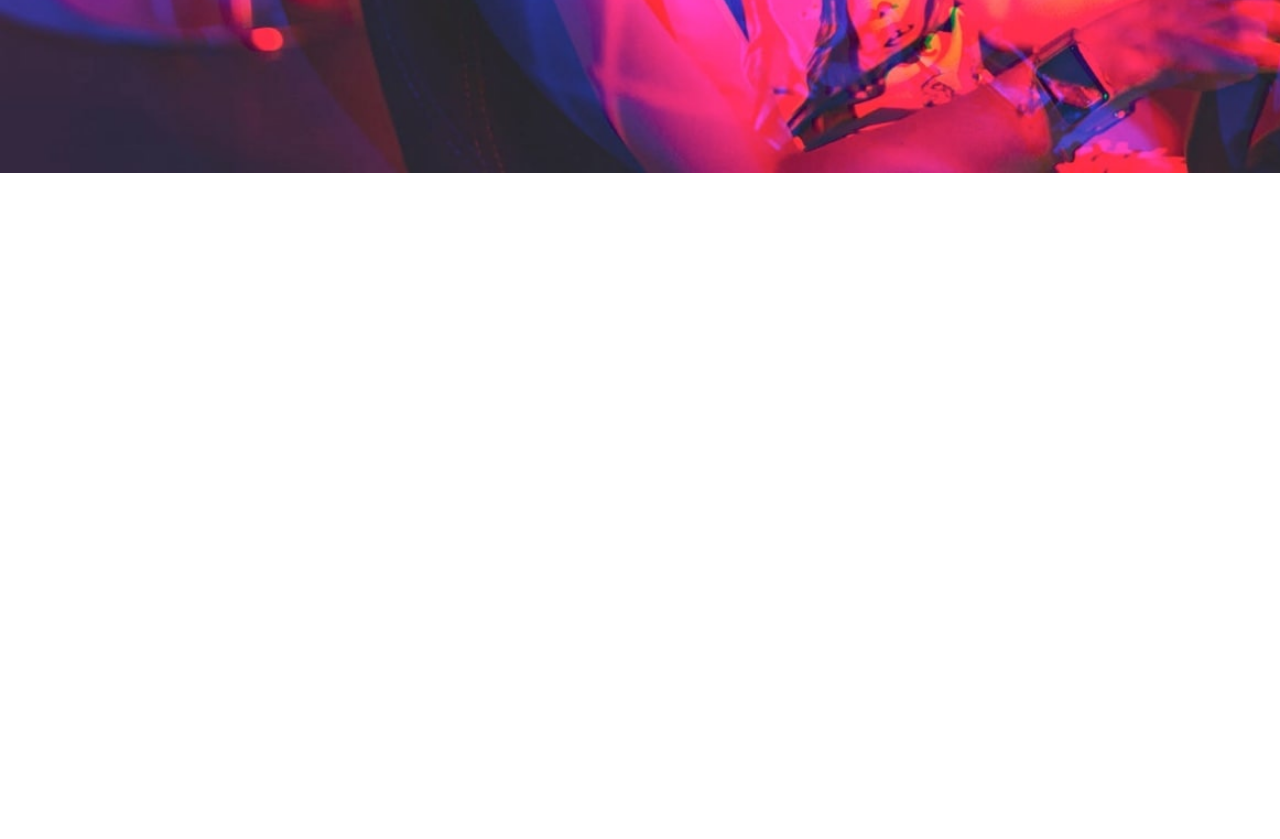
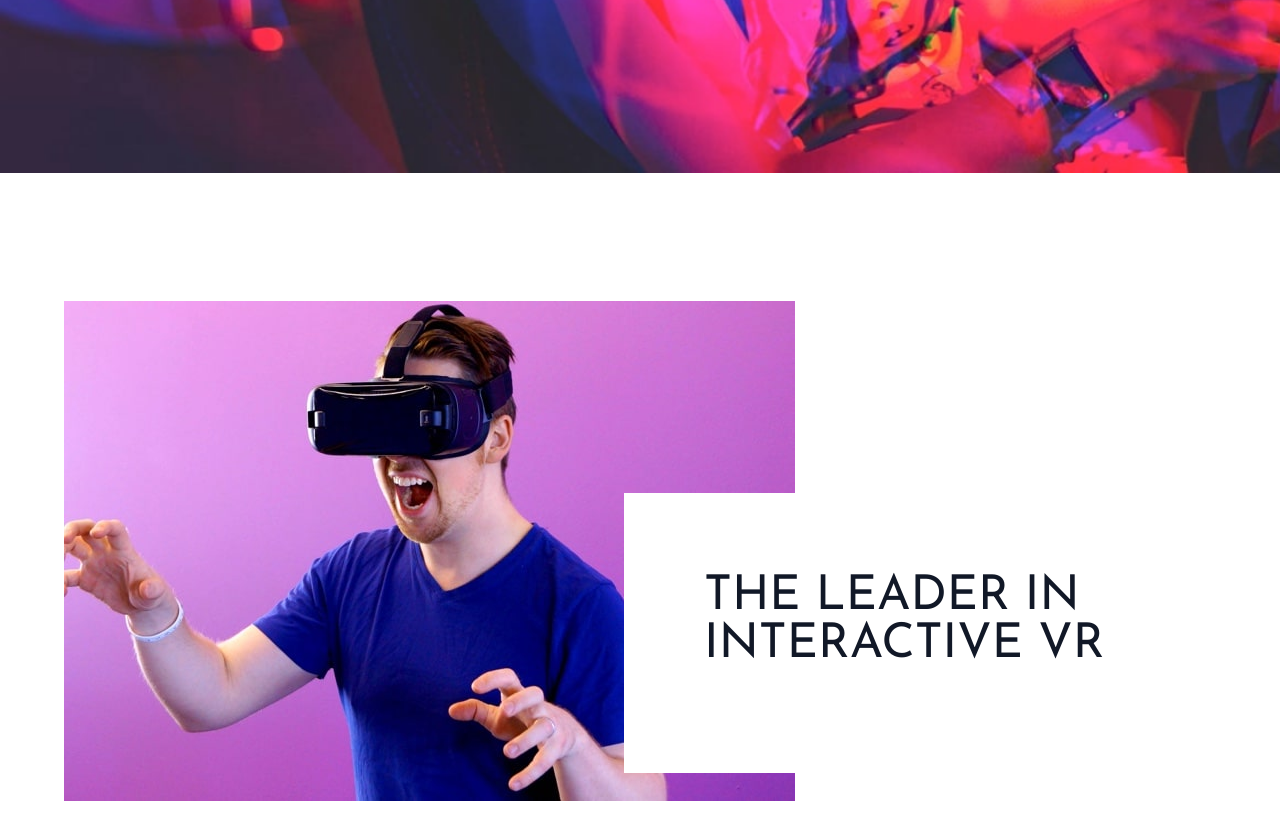
Before and after one commit to eddyK15501/loopstudios-tailwind, a website: page index.html in a window 1280 px wide. Shown: the part 543-1382 px from the top of the page. Before the commit the page ends 800 px from the top, so only its background shows below. Drawn offline with Linux system fonts and the light colour scheme.

Commit message:
feature section containerized; heading positioned absolute to parent <div>

```diff
--- a/index.html
+++ b/index.html
@@ -58,5 +58,21 @@
         </div>
       </div>
     </section>
+    <section id="feature">
+      <div
+        class="relative container flex flex-col max-w-6xl mx-auto my-32 px-6 text-gray-900 md:flex-row md:px-0"
+      >
+        <img src="images/desktop/image-interactive.jpg" alt="feature-img" />
+        <div
+          class="top-48 pr-0 bg-white md:absolute md:right-0 md:py-20 md:pl-20"
+        >
+          <h2
+            class="max-w-lg mt-10 mb-6 font-sans text-4xl text-center text-gray-900 uppercase md:text-5xl md:mt-0 md:text-left"
+          >
+            The leader in interactive VR
+          </h2>
+        </div>
+      </div>
+    </section>
   </body>
 </html>
```
Also changed, not shown: css/style.css.
